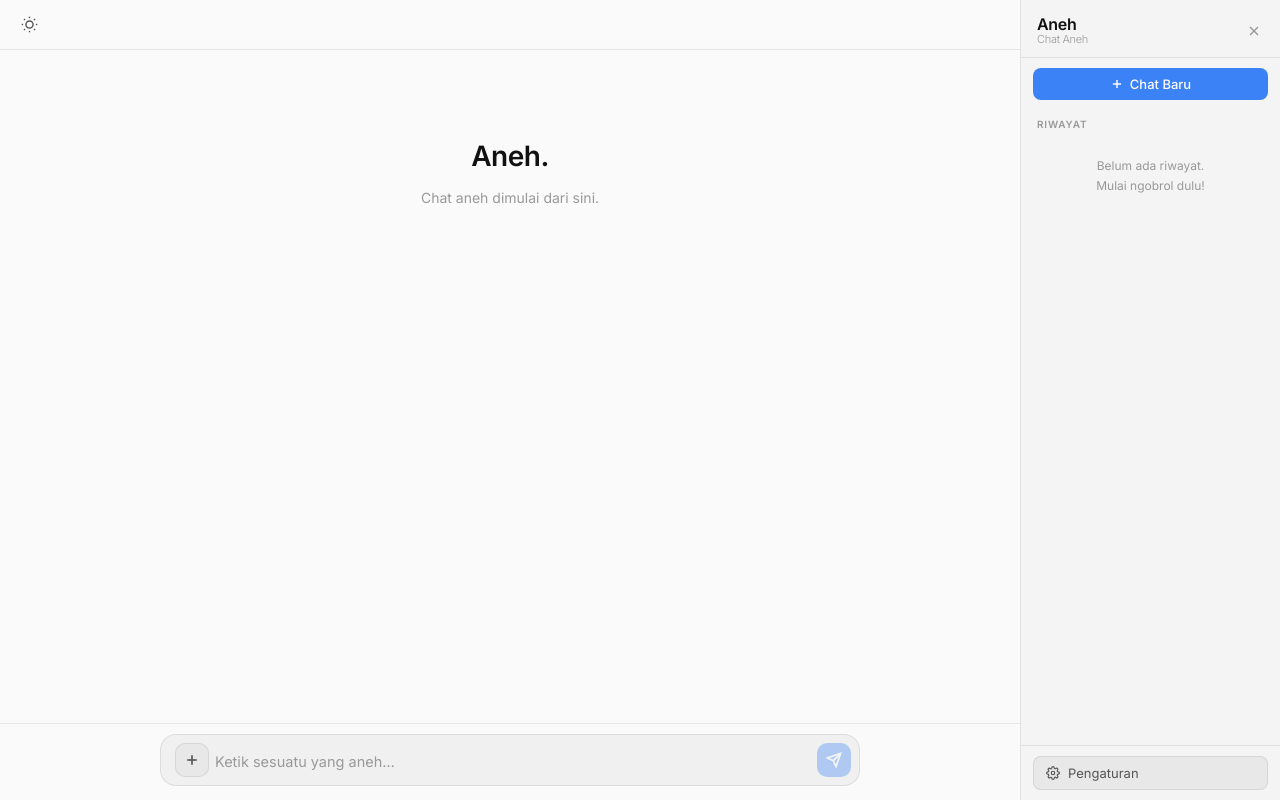
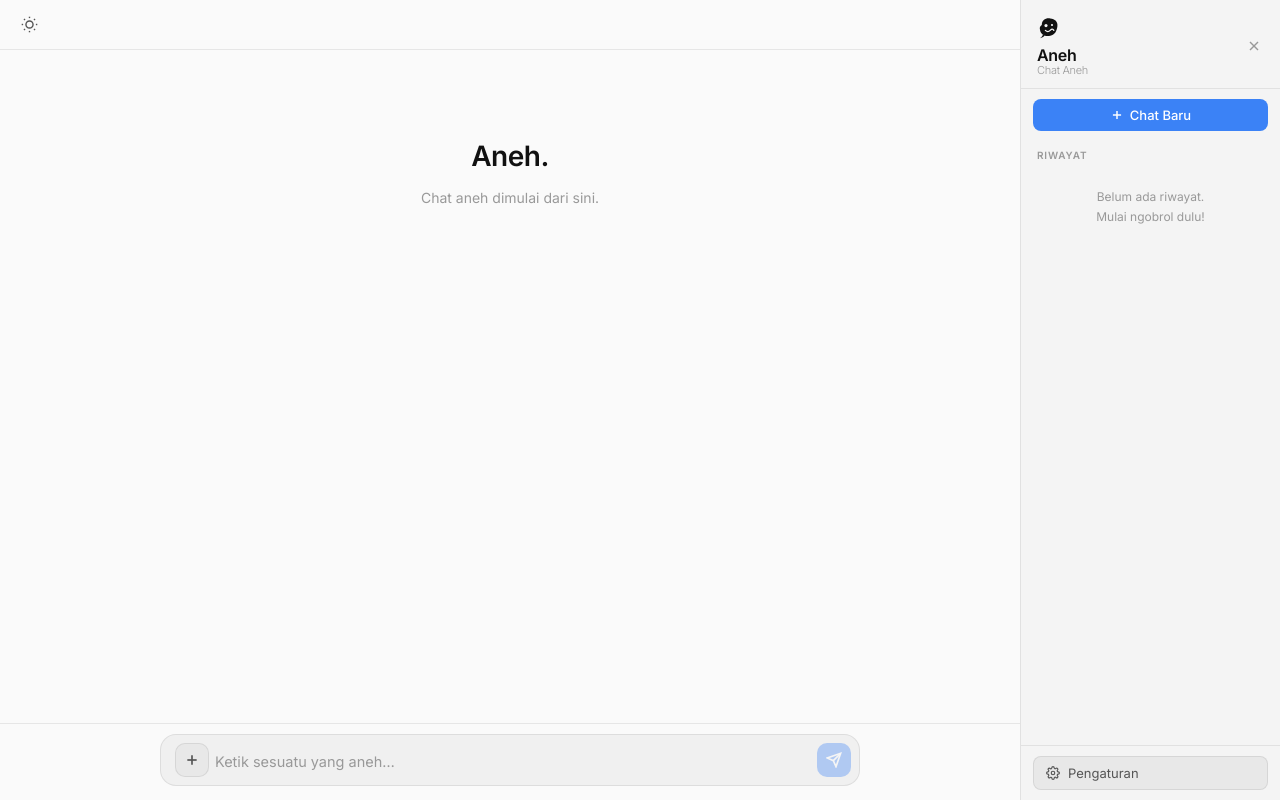
Before and after one commit to kusucpu/Aneh, a website with bundled scripts: page public/index.html in a window 1280 px wide. Built offline with nearby package versions, Linux system fonts and the light colour scheme.

Commit message:
Refactor sidebar logo structure in index.html

```diff
--- a/public/index.html
+++ b/public/index.html
@@ -85,7 +85,16 @@
 <!-- Sidebar kanan -->
 <div class="sidebar" id="sidebar">
   <div class="sidebar-header">
-    <div class="sidebar-logo">Aneh <span>Chat Aneh</span></div>
+    <div class="sidebar-brand">
+      <svg class="logo-mark" viewBox="0 0 40 40" width="24" height="24">
+        <path d="M8,15 C8,7 14,3 22,4 C30,5 35,9 34,17 C33,25 30,31 22,33 C14,35 6,31 5,23 C4,19 5,17 8,15 Z" fill="currentColor"/>
+        <path d="M10,31 C9,34 7,36 5,37 C8,36 11,35 13,32 Z" fill="currentColor"/>
+        <circle cx="15" cy="16" r="2.6" fill="var(--sidebar-bg)"/>
+        <circle cx="25" cy="15" r="1.8" fill="var(--sidebar-bg)"/>
+        <path d="M14,24 Q18,28 22,24 Q26,20 28,24" stroke="var(--sidebar-bg)" stroke-width="2.2" fill="none" stroke-linecap="round"/>
+      </svg>
+      <div class="sidebar-logo">Aneh <span>Chat Aneh</span></div>
+    </div>
     <button class="btn-sidebar-close" id="btn-sidebar-close" title="Tutup">
       <svg viewBox="0 0 24 24" fill="none" stroke="currentColor" stroke-width="2">
         <line x1="18" y1="6" x2="6" y2="18"/><line x1="6" y1="6" x2="18" y2="18"/>
```
